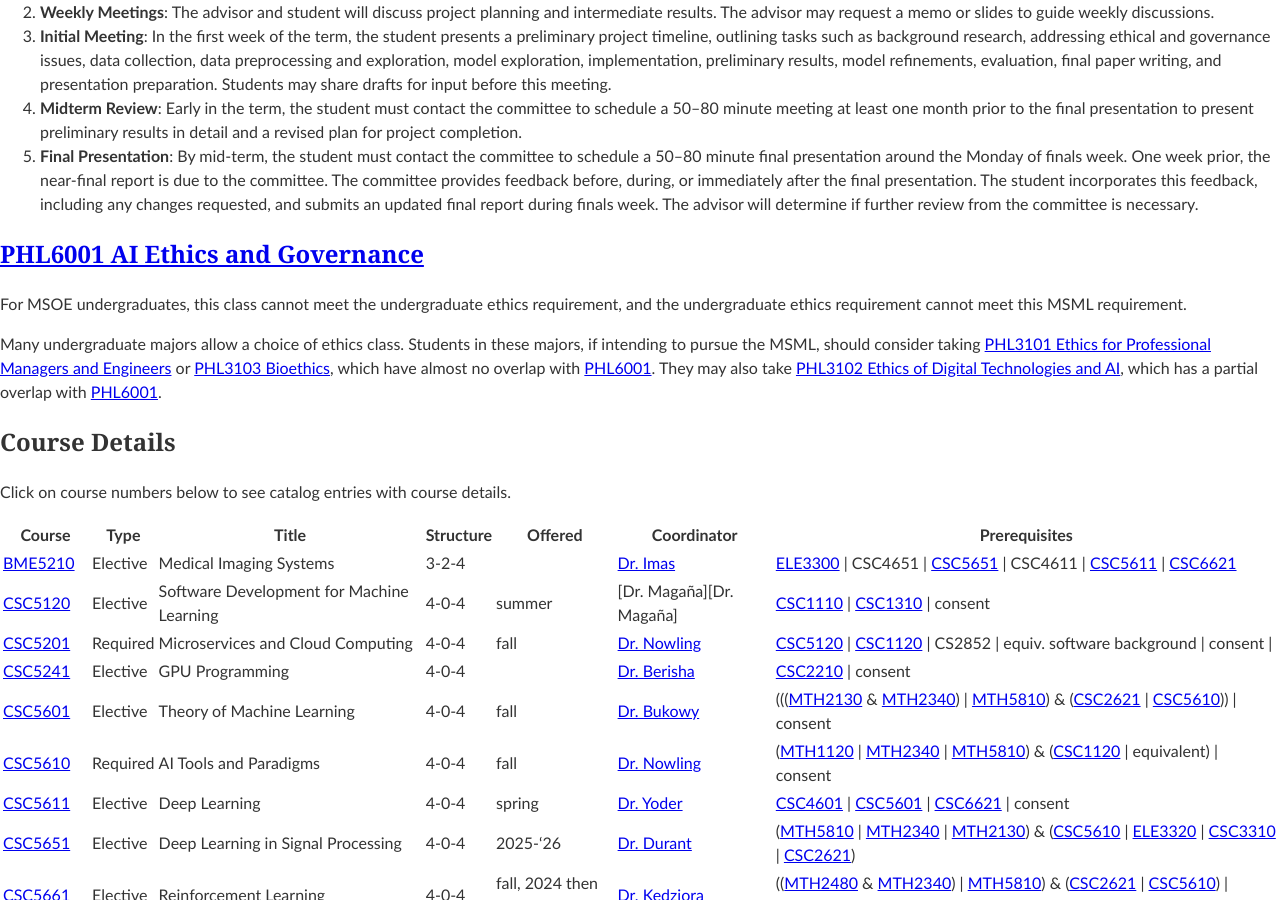
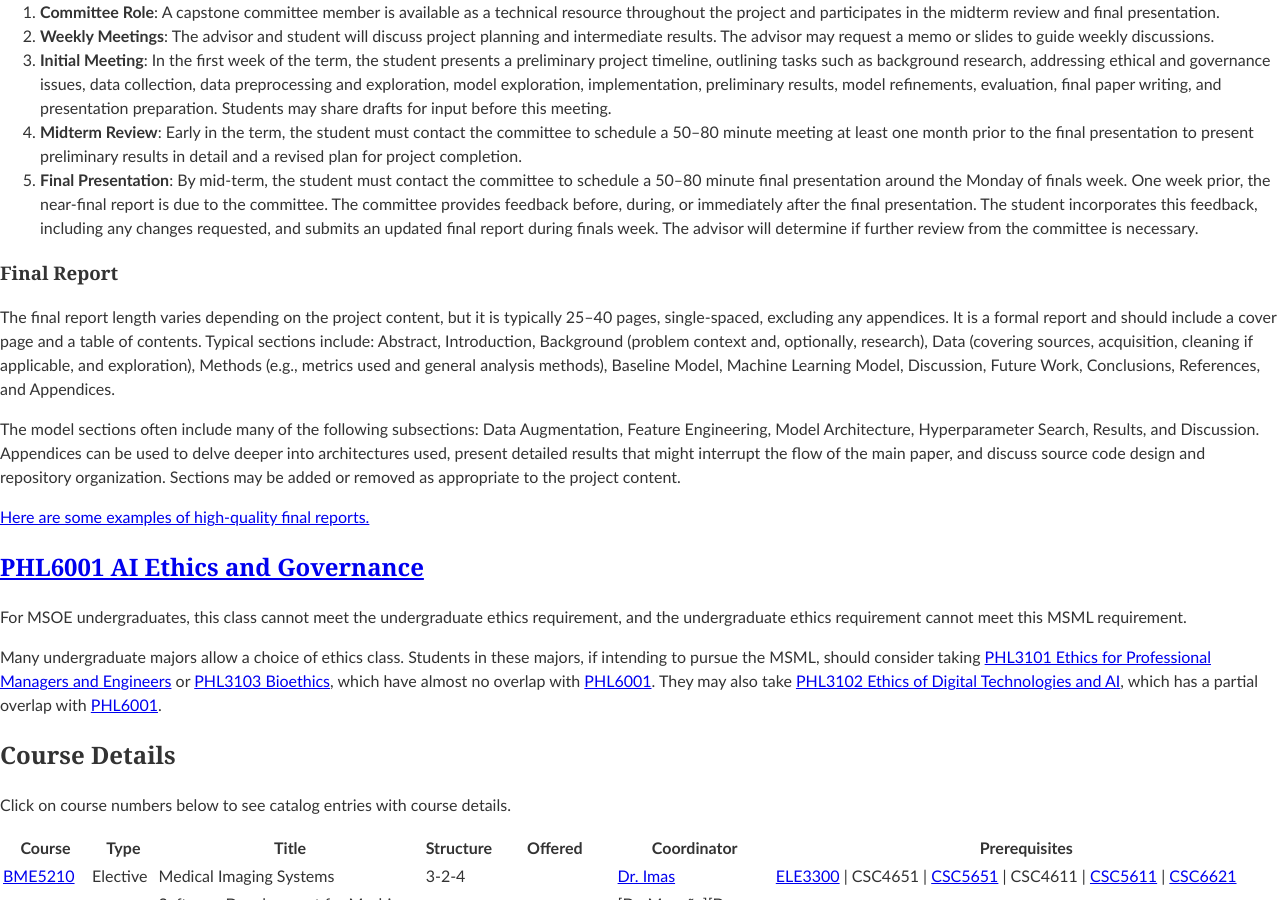
Before and after one commit to edurant/edurant.github.io, a Jekyll site: the page built from advising/msml.md, in a window 1280 px wide and 900 px high, scrolled down 7714 px. Built offline with Jekyll 4.4.1, drawn with Linux system fonts in a browser that asks for light colours.

Commit message:
CSC7901 final report guidance and examples

```diff
--- a/advising/msml.md
+++ b/advising/msml.md
@@ -232,6 +232,13 @@
 1. **Midterm Review**: Early in the term, the student must contact the committee to schedule a 50–80 minute meeting at least one month prior to the final presentation to present preliminary results in detail and a revised plan for project completion.
 1. **Final Presentation**: By mid-term, the student must contact the committee to schedule a 50–80 minute final presentation around the Monday of finals week. One week prior, the near-final report is due to the committee. The committee provides feedback before, during, or immediately after the final presentation. The student incorporates this feedback, including any changes requested, and submits an updated final report during finals week. The advisor will determine if further review from the committee is necessary.
 
+### Final Report
+The final report length varies depending on the project content, but it is typically 25–40 pages, single-spaced, excluding any appendices. It is a formal report and should include a cover page and a table of contents. Typical sections include: Abstract, Introduction, Background (problem context and, optionally, research), Data (covering sources, acquisition, cleaning if applicable, and exploration), Methods (e.g., metrics used and general analysis methods), Baseline Model, Machine Learning Model, Discussion, Future Work, Conclusions, References, and Appendices.
+
+The model sections often include many of the following subsections: Data Augmentation, Feature Engineering, Model Architecture, Hyperparameter Search, Results, and Discussion. Appendices can be used to delve deeper into architectures used, present detailed results that might interrupt the flow of the main paper, and discuss source code design and repository organization. Sections may be added or removed as appropriate to the project content.
+
+[Here are some examples of high-quality final reports.](https://www.dropbox.com/scl/fo/mjlnjshnryokd3asm7bg5/AHL94l6ZJG4IIIUtNUms56Y?rlkey=e1xlj3rpu7lx99bq5go0p8zvt&st=kfzg9hx3&dl=0)
+
 ## [PHL6001 AI Ethics and Governance][PHL6001]
 
 For MSOE undergraduates, this class cannot meet the undergraduate ethics requirement, and the undergraduate ethics requirement cannot meet this MSML requirement.
```
